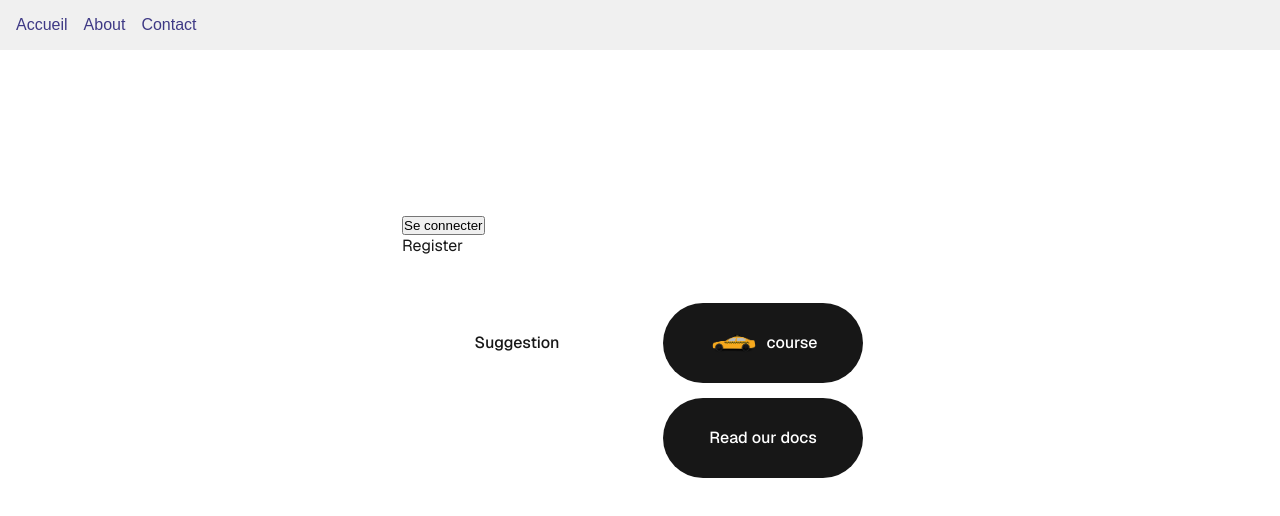
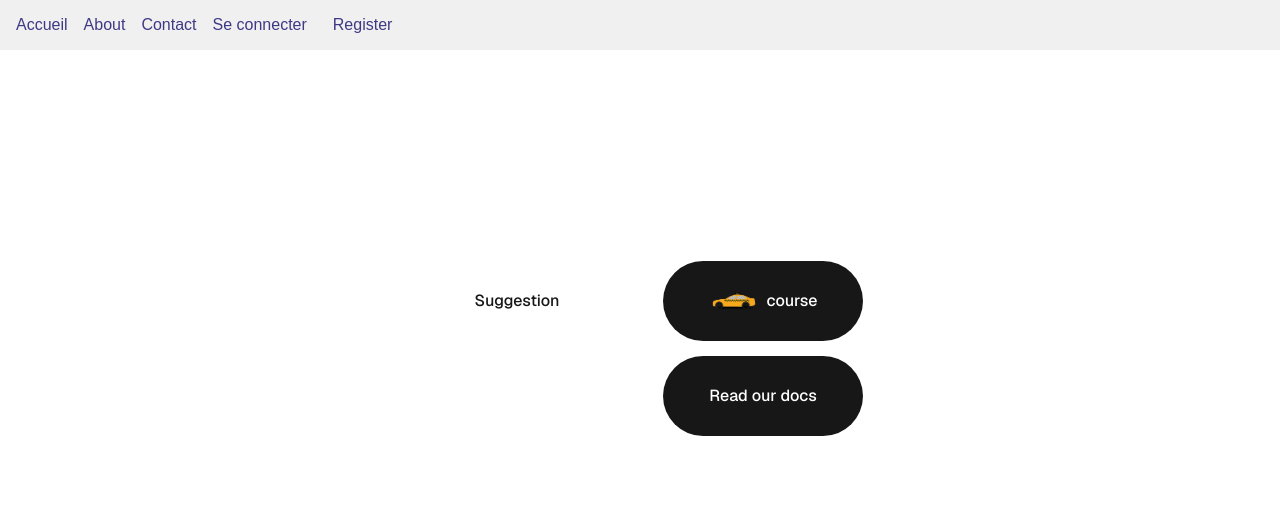
Before and after one commit to MtxYohann/TaxiT, a Next.js app: page / in a window 1280 px wide. Shown: the top 516 px of the page. Built offline with nearby package versions, Linux system fonts and the light colour scheme; no server answers.

Commit message:
fix css auth home navbar

```diff
--- a/src/app/layout.js
+++ b/src/app/layout.js
@@ -24,8 +24,8 @@ export default function RootLayout({ children }) {
         <link rel="icon" href="/favicon.ico" />
       </Head>
       <body className={`${geistSans.variable} ${geistMono.variable}`}>
-        <Navbar />
-        <SessionProvider><main>{children}</main></SessionProvider>
+        <SessionProvider><Navbar />
+          <main>{children}</main></SessionProvider>
       </body>
     </html>
   );
--- a/src/app/page.js
+++ b/src/app/page.js
@@ -2,7 +2,6 @@
 
 import Image from "next/image";
 import styles from "../styles/page.module.css";
-import { LoginButton, RegisterButton } from "@/src/components/buttons";
 
 export default function Home() {
     return (
@@ -10,8 +9,7 @@ export default function Home() {
         <div className={styles.page}>
             <main className={styles.main}>
                 <div>
-                    <LoginButton />
-                    <RegisterButton />
+
                 </div>
                 <div className={styles.ctas}>
                     <a>Suggestion</a>
--- a/src/components/Navbar.js
+++ b/src/components/Navbar.js
@@ -1,5 +1,6 @@
 import Link from "next/link";
 import styles from "../styles/Navbar.module.css";
+import { LoginButton, RegisterButton } from "./buttons";
 
 export default function Navbar() {
     return (
@@ -8,6 +9,8 @@ export default function Navbar() {
                 <li><Link href="/">Accueil</Link></li>
                 <li><Link href="/about">About</Link></li>
                 <li><Link href="/contact">Contact</Link></li>
+                <li><LoginButton /></li>
+                <li><RegisterButton /></li>
             </ul>
         </nav>
     );
--- a/src/components/buttons.js
+++ b/src/components/buttons.js
@@ -8,24 +8,27 @@ export function LoginButton() {
   if (session) {
     return (
       <div>
-        <p>Connecté en tant que {session.user.name}</p>
-        <button onClick={() => signOut()}>Se déconnecter</button>
+        <a onClick={() => signOut()}>Se déconnecter</a>
       </div>
     );
   }
   return (
-    <div>
-      <button onClick={() => (window.location.href = "/login")}>Se connecter</button>
-    </div>
+    <Link href="/login" style={{ marginRight: 10 }}>
+      Se connecter
+    </Link>
+
   );
 }
 
 export const RegisterButton = () => {
-  return (
-    <Link href="/register" style={{ marginRight: 10 }}>
-      Register
-    </Link>
-  );
+  const { data: session } = useSession();
+  if (!session) {
+    return (
+      <Link href="/register" style={{ marginRight: 10 }}>
+        Register
+      </Link>
+    );
+  }
 };
 
 
```
